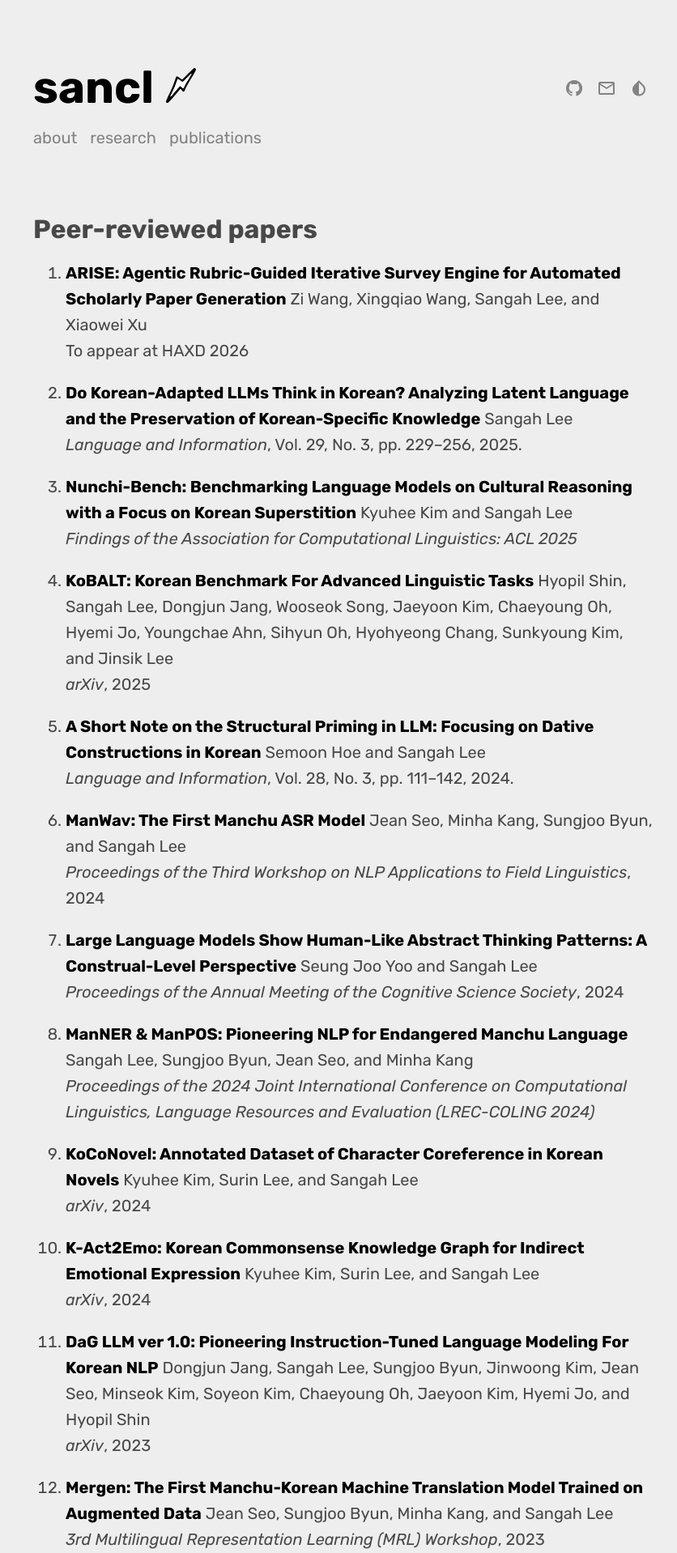
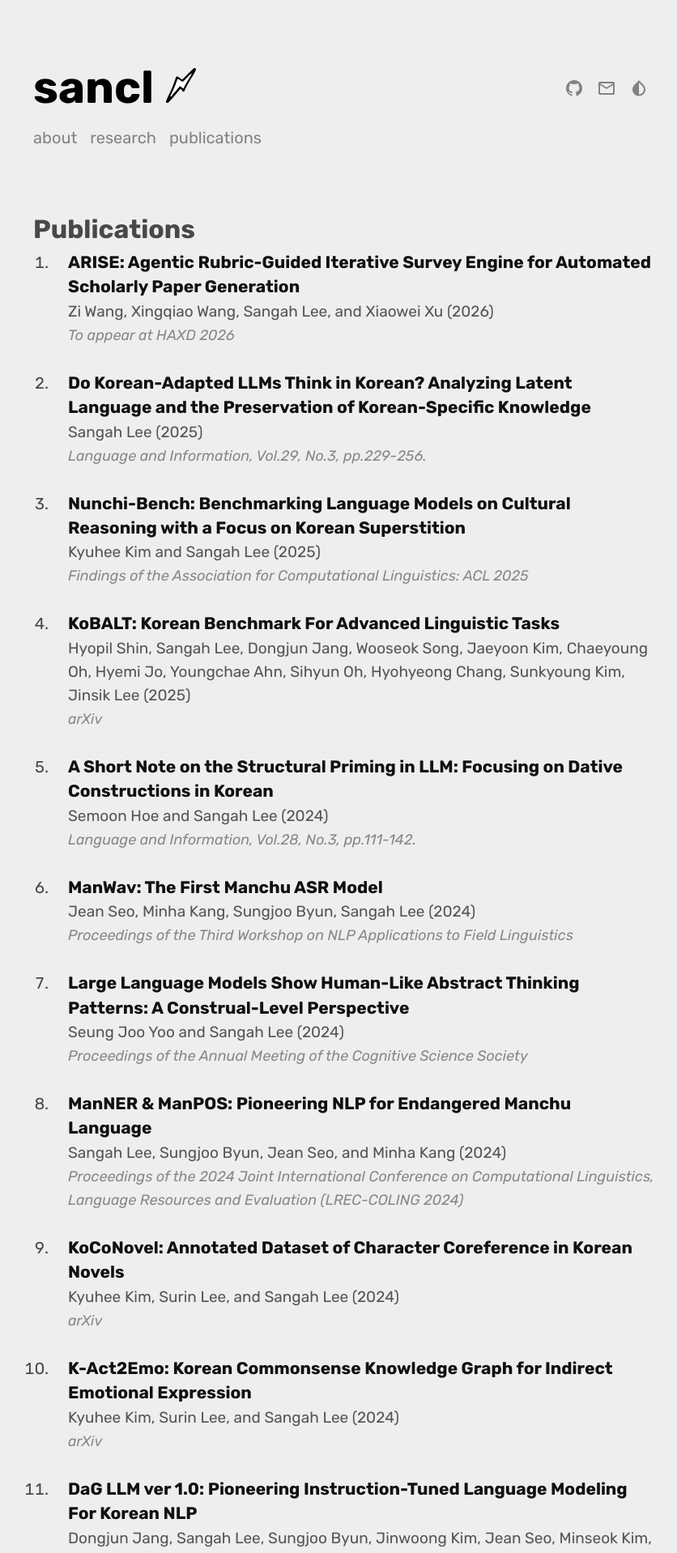
Before and after one commit to sanajlee/sanajlee.github.io, a Jekyll site: the page built from publications.md, in a window 1280 px wide. Shown: the top 1918 px of the page at 81% size, without its empty margins (215-1051 px from the left). Built offline with Jekyll 4.4.1, drawn with Linux system fonts in a browser that asks for light colours; some web fonts are replaced; some of the changed text lies outside the part shown.

Commit message:
2026.04.21.

```diff
--- a/publications.md
+++ b/publications.md
@@ -5,118 +5,221 @@ permalink: /publications
 published: true
 ---
 
-# Peer-reviewed papers
+<style>
+.pub-list {
+  list-style-type: decimal;
+  padding-left: 1.2em;
+}
 
-1. [**ARISE: Agentic Rubric-Guided Iterative Survey Engine for Automated Scholarly Paper Generation**]()
-   Zi Wang, Xingqiao Wang, Sangah Lee, and Xiaowei Xu
-   To appear at HAXD 2026
+.pub-list li {
+  margin-bottom: 1.5em;
+  line-height: 1.45;
+  border-left: 3px solid #eee;
+  padding-left: 0.8em;
+}
 
-2. [**Do Korean-Adapted LLMs Think in Korean? Analyzing Latent Language and the Preservation of Korean-Specific Knowledge**]()
-   Sangah Lee
-   *Language and Information*, Vol. 29, No. 3, pp. 229–256, 2025.
+.pub-title {
+  font-weight: 600;
+  font-size: 1.05em;
+}
 
-3. [**Nunchi-Bench: Benchmarking Language Models on Cultural Reasoning with a Focus on Korean Superstition**](https://aclanthology.org/2025.findings-acl.794.pdf)
-   Kyuhee Kim and Sangah Lee
-   *Findings of the Association for Computational Linguistics: ACL 2025*
+.pub-title a {
+  text-decoration: none;
+  color: #111;
+}
 
-4. [**KoBALT: Korean Benchmark For Advanced Linguistic Tasks**](https://arxiv.org/pdf/2505.16125)
-   Hyopil Shin, Sangah Lee, Dongjun Jang, Wooseok Song, Jaeyoon Kim, Chaeyoung Oh, Hyemi Jo, Youngchae Ahn, Sihyun Oh, Hyohyeong Chang, Sunkyoung Kim, and Jinsik Lee
-   *arXiv*, 2025
+.pub-title a:hover {
+  text-decoration: underline;
+}
 
-5. [**A Short Note on the Structural Priming in LLM: Focusing on Dative Constructions in Korean**]()
-   Semoon Hoe and Sangah Lee
-   *Language and Information*, Vol. 28, No. 3, pp. 111–142, 2024.
+.pub-authors {
+  color: #555;
+  font-size: 0.95em;
+}
 
-6. [**ManWav: The First Manchu ASR Model**](https://aclanthology.org/2024.fieldmatters-1.2.pdf)
-   Jean Seo, Minha Kang, Sungjoo Byun, and Sangah Lee
-   *Proceedings of the Third Workshop on NLP Applications to Field Linguistics*, 2024
+.pub-venue {
+  color: #888;
+  font-size: 0.9em;
+  font-style: italic;
+}
+</style>
 
-7. [**Large Language Models Show Human-Like Abstract Thinking Patterns: A Construal-Level Perspective**](https://escholarship.org/content/qt3f28f61v/qt3f28f61v_noSplash_fec2deeee2a04a7f7c0683aedd2fb478.pdf?t=sev1vq)
-   Seung Joo Yoo and Sangah Lee
-   *Proceedings of the Annual Meeting of the Cognitive Science Society*, 2024
+# Publications
 
-8. [**ManNER & ManPOS: Pioneering NLP for Endangered Manchu Language**](https://aclanthology.org/2024.lrec-main.961.pdf)
-   Sangah Lee, Sungjoo Byun, Jean Seo, and Minha Kang
-   *Proceedings of the 2024 Joint International Conference on Computational Linguistics, Language Resources and Evaluation (LREC-COLING 2024)*
+<ol class="pub-list">
 
-9. [**KoCoNovel: Annotated Dataset of Character Coreference in Korean Novels**](https://arxiv.org/pdf/2404.01140)
-   Kyuhee Kim, Surin Lee, and Sangah Lee
-   *arXiv*, 2024
+<li>
+<span class="pub-title"><a href="">ARISE: Agentic Rubric-Guided Iterative Survey Engine for Automated Scholarly Paper Generation</a></span><br>
+<span class="pub-authors">Zi Wang, Xingqiao Wang, Sangah Lee, and Xiaowei Xu (2026)</span><br>
+<span class="pub-venue">To appear at HAXD 2026</span>
+</li>
 
-10. [**K-Act2Emo: Korean Commonsense Knowledge Graph for Indirect Emotional Expression**](https://arxiv.org/pdf/2403.14253)
-    Kyuhee Kim, Surin Lee, and Sangah Lee
-    *arXiv*, 2024
+<li>
+<span class="pub-title"><a href="">Do Korean-Adapted LLMs Think in Korean? Analyzing Latent Language and the Preservation of Korean-Specific Knowledge</a></span><br>
+<span class="pub-authors">Sangah Lee (2025)</span><br>
+<span class="pub-venue">Language and Information, Vol.29, No.3, pp.229-256.</span>
+</li>
 
-11. [**DaG LLM ver 1.0: Pioneering Instruction-Tuned Language Modeling For Korean NLP**](https://arxiv.org/pdf/2311.13784)
-    Dongjun Jang, Sangah Lee, Sungjoo Byun, Jinwoong Kim, Jean Seo, Minseok Kim, Soyeon Kim, Chaeyoung Oh, Jaeyoon Kim, Hyemi Jo, and Hyopil Shin
-    *arXiv*, 2023
+<li>
+<span class="pub-title"><a href="https://aclanthology.org/2025.findings-acl.794.pdf">Nunchi-Bench: Benchmarking Language Models on Cultural Reasoning with a Focus on Korean Superstition</a></span><br>
+<span class="pub-authors">Kyuhee Kim and Sangah Lee (2025)</span><br>
+<span class="pub-venue">Findings of the Association for Computational Linguistics: ACL 2025</span>
+</li>
 
-12. [**Mergen: The First Manchu-Korean Machine Translation Model Trained on Augmented Data**](https://aclanthology.org/2023.mrl-1.10.pdf)
-    Jean Seo, Sungjoo Byun, Minha Kang, and Sangah Lee
-    *3rd Multilingual Representation Learning (MRL) Workshop*, 2023
+<li>
+<span class="pub-title"><a href="https://arxiv.org/pdf/2505.16125">KoBALT: Korean Benchmark For Advanced Linguistic Tasks</a></span><br>
+<span class="pub-authors">Hyopil Shin, Sangah Lee, Dongjun Jang, Wooseok Song, Jaeyoon Kim, Chaeyoung Oh, Hyemi Jo, Youngchae Ahn, Sihyun Oh, Hyohyeong Chang, Sunkyoung Kim, Jinsik Lee (2025)</span><br>
+<span class="pub-venue">arXiv</span>
+</li>
 
-13. [**Studies on Clauses in Computational Linguistics Focused on Korean Corpora**]()
-    Sangah Lee
-    *Journal of Korean Linguistics*, No. 107, pp. 445–468, 2023.
+<li>
+<span class="pub-title"><a href="">A Short Note on the Structural Priming in LLM: Focusing on Dative Constructions in Korean</a></span><br>
+<span class="pub-authors">Semoon Hoe and Sangah Lee (2024)</span><br>
+<span class="pub-venue">Language and Information, Vol.28, No.3, pp.111-142.</span>
+</li>
 
-14. [**Contract Eligibility Verification Enhanced by Keyword and Contextual Embeddings**]()
-    Sangah Lee, Seokgi Kim, Eunjin Kim, Minji Kang, and Hyopil Shin
-    *KIISE*, Vol. 49, No. 10, pp. 848–858, 2022.
+<li>
+<span class="pub-title"><a href="https://aclanthology.org/2024.fieldmatters-1.2.pdf">ManWav: The First Manchu ASR Model</a></span><br>
+<span class="pub-authors">Jean Seo, Minha Kang, Sungjoo Byun, Sangah Lee (2024)</span><br>
+<span class="pub-venue">Proceedings of the Third Workshop on NLP Applications to Field Linguistics</span>
+</li>
 
-15. [**The Korean Morphologically Tight-Fitting Tokenizer for Noisy User-Generated Texts**](https://aclanthology.org/2021.wnut-1.45.pdf)
-    Sangah Lee and Hyopil Shin
-    *Proceedings of the 7th Workshop on Noisy User-Generated Text (W-NUT)*, 2021
+<li>
+<span class="pub-title"><a href="https://escholarship.org/content/qt3f28f61v/qt3f28f61v_noSplash_fec2deeee2a04a7f7c0683aedd2fb478.pdf?t=sev1vq">Large Language Models Show Human-Like Abstract Thinking Patterns: A Construal-Level Perspective</a></span><br>
+<span class="pub-authors">Seung Joo Yoo and Sangah Lee (2024)</span><br>
+<span class="pub-venue">Proceedings of the Annual Meeting of the Cognitive Science Society</span>
+</li>
 
-16. [**Combining Sentiment-Combined Model with Pre-Trained BERT Models for Sentiment Analysis**]()
-    Sangah Lee and Hyopil Shin
-    *KIISE*, 2021
+<li>
+<span class="pub-title"><a href="https://aclanthology.org/2024.lrec-main.961.pdf">ManNER &amp; ManPOS: Pioneering NLP for Endangered Manchu Language</a></span><br>
+<span class="pub-authors">Sangah Lee, Sungjoo Byun, Jean Seo, and Minha Kang (2024)</span><br>
+<span class="pub-venue">Proceedings of the 2024 Joint International Conference on Computational Linguistics, Language Resources and Evaluation (LREC-COLING 2024)</span>
+</li>
 
-17. [**Argument Facet Detection in Online Debates Based on Attention Weights and Clustering with Combined Similarity Matrices**]()
-    Sangah Lee and Hyopil Shin
-    *Korean Journal of Linguistics*, Vol. 46, No. 1, pp. 107–134, 2021.
+<li>
+<span class="pub-title"><a href="https://arxiv.org/pdf/2404.01140">KoCoNovel: Annotated Dataset of Character Coreference in Korean Novels</a></span><br>
+<span class="pub-authors">Kyuhee Kim, Surin Lee, and Sangah Lee (2024)</span><br>
+<span class="pub-venue">arXiv</span>
+</li>
 
-18. [**A Small-Scale Korean-Specific BERT Language Model**](https://arxiv.org/pdf/2008.03979)
-    Sangah Lee, Hansol Jang, Yunmee Baik, Suzi Park, and Hyopil Shin
-    *Journal of KIISE*, Vol. 47, No. 7, pp. 682–692, 2020.
+<li>
+<span class="pub-title"><a href="https://arxiv.org/pdf/2403.14253">K-Act2Emo: Korean Commonsense Knowledge Graph for Indirect Emotional Expression</a></span><br>
+<span class="pub-authors">Kyuhee Kim, Surin Lee, and Sangah Lee (2024)</span><br>
+<span class="pub-venue">arXiv</span>
+</li>
 
-19. [**An Analysis of Linear Argumentation Structure of Korean Debate Texts Using Sequential Modeling and Linguistic Features**]()
-    Sangah Lee and Hyopil Shin
-    *Journal of KIISE*, Vol. 45, No. 12, pp. 1292–1301.
+<li>
+<span class="pub-title"><a href="https://arxiv.org/pdf/2311.13784">DaG LLM ver 1.0: Pioneering Instruction-Tuned Language Modeling For Korean NLP</a></span><br>
+<span class="pub-authors">Dongjun Jang, Sangah Lee, Sungjoo Byun, Jinwoong Kim, Jean Seo, Minseok Kim, Soyeon Kim, Chaeyoung Oh, Jaeyoon Kim, Hyemi Jo, and Hyopil Shin (2023)</span><br>
+<span class="pub-venue">arXiv</span>
+</li>
 
-20. [**Stance Classification of Online Debate Texts based on Discourse Relations**]()
-    Sangah Lee and Hyopil Shin
-    *Language Research*, Vol. 52, No. 3, pp. 511–532.
+<li>
+<span class="pub-title"><a href="https://aclanthology.org/2023.mrl-1.10.pdf">Mergen: The First Manchu-Korean Machine Translation Model Trained on Augmented Data</a></span><br>
+<span class="pub-authors">Jean Seo, Sungjoo Byun, Minha Kang, and Sangah Lee (2023)</span><br>
+<span class="pub-venue">3rd Multilingual Represenation Learning (MRL) Workshop</span>
+</li>
+
+<li>
+<span class="pub-title"><a href="">Studies on Clauses in Computational Linguistics Focused on Korean Corpora</a></span><br>
+<span class="pub-authors">Sangah Lee (2023)</span><br>
+<span class="pub-venue">Journal of Korean Linguistics, No.107, pp. 445-468.</span>
+</li>
+
+<li>
+<span class="pub-title"><a href="">Contract Eligibility Verification Enhanced by Keyword and Contextual Embeddings</a></span><br>
+<span class="pub-authors">Sangah Lee, Seokgi Kim, Eunjin Kim, Minji Kang, and Hyopil Shin (2022)</span><br>
+<span class="pub-venue">KIISE Vol.49, No.10, pp.848-858.</span>
+</li>
+
+<li>
+<span class="pub-title"><a href="https://aclanthology.org/2021.wnut-1.45.pdf">The Korean Morphologically Tight-Fitting Tokenizer for Noisy User-Generated Texts</a></span><br>
+<span class="pub-authors">Sangah Lee and Hyopil Shin (2021)</span><br>
+<span class="pub-venue">2021 The 7th Workshop on Noisy User-Generated Text (W-NUT)</span>
+</li>
+
+<li>
+<span class="pub-title"><a href="">Combining Sentiment-Combined Model with Pre-Trained BERT Models for Sentiment Analysis</a></span><br>
+<span class="pub-authors">Sangah Lee and Hyopil Shin (2021)</span><br>
+<span class="pub-venue">KIISE Vol.49, No.10, pp.848-858.</span>
+</li>
+
+<li>
+<span class="pub-title"><a href="">Argument Facet Detection in Online Debates Based on Attention Weights and Clustering with Combined Similarity Matrices</a></span><br>
+<span class="pub-authors">Sangah Lee and Hyopil Shin (2021)</span><br>
+<span class="pub-venue">Korean Journal of Linguistics, Vol.46, No.1, pp.107-134.</span>
+</li>
+
+<li>
+<span class="pub-title"><a href="https://arxiv.org/pdf/2008.03979">A Small-Scale Korean-Specific BERT Language Model</a></span><br>
+<span class="pub-authors">Sangah Lee, Hansol Jang, Yunmee Baik, Suzi Park and Hyopil Shin (2020)</span><br>
+<span class="pub-venue">Journal of KIISE, Vol.47, No.7, pp.682-692.</span>
+</li>
+
+<li>
+<span class="pub-title"><a href="">An Analysis of Linear Argumentation Structure of Korean Debate Texts Using Sequential Modeling and Linguistic Features</a></span><br>
+<span class="pub-authors">Sangah Lee and Hyopil Shin (2021)</span><br>
+<span class="pub-venue">Journal of KIISE, Vol.45, No.12, pp.1292-1301.</span>
+</li>
+
+<li>
+<span class="pub-title"><a href="">Stance Classification of Online Debate Texts based on Discourse Relations</a></span><br>
+<span class="pub-authors">Sangah Lee and Hyopil Shin (2021)</span><br>
+<span class="pub-venue">Language Research, Vol.52, No.3, pp.511-532.</span>
+</li>
+
+</ol>
 
 # Presentations
 
-1. **Cultural Assessment of Korean Language Generation in Large Language Models: Limitations of Machine-Translated Corpora**
-   Sangah Lee
-   *The 2024 Linguistic Society of Korea Winter Conference*
+<ol class="pub-list">
 
-2. **The Phonological Constraints on Korean Lexical Subclasses**
-   Nayoung Park and Sangah Lee
-   *The 9th International Conference on Phonology and Morphology (ICPM9)*, 2023
+<li>
+<span class="pub-title">Cultural Assessment of Korean Language Generation in Large Language Models: Limitations of Machine-Translated Corpora</span><br>
+<span class="pub-authors">Sangah Lee (2024)</span><br>
+<span class="pub-venue">The 2024 Lingusitic Society of Korea Winter Conference</span>
+</li>
 
-3. **Computational Linguistics and the Study of Korean Syntax**
-   Sangah Lee
-   *The Society of Korean Linguistics*, 2022
+<li>
+<span class="pub-title">The Phonological Constraints on Korean Lexical Subclasses</span><br>
+<span class="pub-authors">Nayoung Park and Sangah Lee (2023)</span><br>
+<span class="pub-venue">The 9th International Conference on Phonology and Morphology (ICPM9)</span>
+</li>
 
-4. **A Method of Infusing Additional Features into Pre-Trained BERT Models for Sentiment Analysis**
-   Sangah Lee and Hyopil Shin
-   *Korea Software Congress 2020*
+<li>
+<span class="pub-title">Computational Linguistics and the Study of Korean Syntax</span><br>
+<span class="pub-authors">Sangah Lee (2022)</span><br>
+<span class="pub-venue">The Society of Korean Linguistics</span>
+</li>
 
-5. **The Occurrence and Evolution of Feminist Twitterians**
-   Sangah Lee and Suzi Park
-   *The Discourse and Cognitive Linguistics Society of Korea*, 2018
+<li>
+<span class="pub-title">A Method of Infusing Additional Features into Pre-Trained BERT Models for Sentiment Analysis</span><br>
+<span class="pub-authors">Sangah Lee and Hyopil Shin (2020)</span><br>
+<span class="pub-venue">Korea Software Congress 2020</span>
+</li>
 
-6. **Automatic Prediction of ‘Anti-Search Variants’ of Twitter based on Word Embeddings and Phonetic Similarity**
-   Sangah Lee
-   *The 29th Annual Conference on Human & Cognitive Language Technology*, 2017
+<li>
+<span class="pub-title">The Occurrence and Evolution of Feminist Twitterians</span><br>
+<span class="pub-authors">Sangah Lee and Suzi Park (2018)</span><br>
+<span class="pub-venue">The Discourse and Cognitive Linguistics Society of Korea</span>
+</li>
 
-7. **The POS Elderly: Semi-Automatic Annotation Tool for Historical Korean**
-   Migyeong Kim, Suzi Park, and Sangah Lee
-   *The 28th Annual Conference on Human & Cognitive Language Technology*, 2016
+<li>
+<span class="pub-title">Automatic Prediction of ‘Anti-Search Variants’ of Twitter based on Word Embeddings and Phonetic Similarity</span><br>
+<span class="pub-authors">Sangah Lee (2017)</span><br>
+<span class="pub-venue">The 29th Annual Conference on Human &amp; Cognitive Language Technology</span>
+</li>
 
-8. **An Automatic Classification of Discourse Relations in the Arguing Structure of Korean Texts**
-   Sangah Lee and Hyopil Shin
-   *The 27th Annual Conference on Human & Cognitive Language Technology*, 2015
+<li>
+<span class="pub-title">The POS Elderly: Semi-Automatic Annotation Tool for Historical Korean</span><br>
+<span class="pub-authors">Migyeong Kim, Suzi Park and Sangah Lee (2016)</span><br>
+<span class="pub-venue">The 28th Annual Conference on Human &amp; Cognitive Language Technology</span>
+</li>
+
+<li>
+<span class="pub-title">An Automatic Classification of Discourse Relations in the Arguing Structure of Korean Texts</span><br>
+<span class="pub-authors">Sangah Lee and Hyopil Shin (2015)</span><br>
+<span class="pub-venue">The 27th Annual Conference on Human &amp; Cognitive Language Technology</span>
+</li>
+
+</ol>
```
